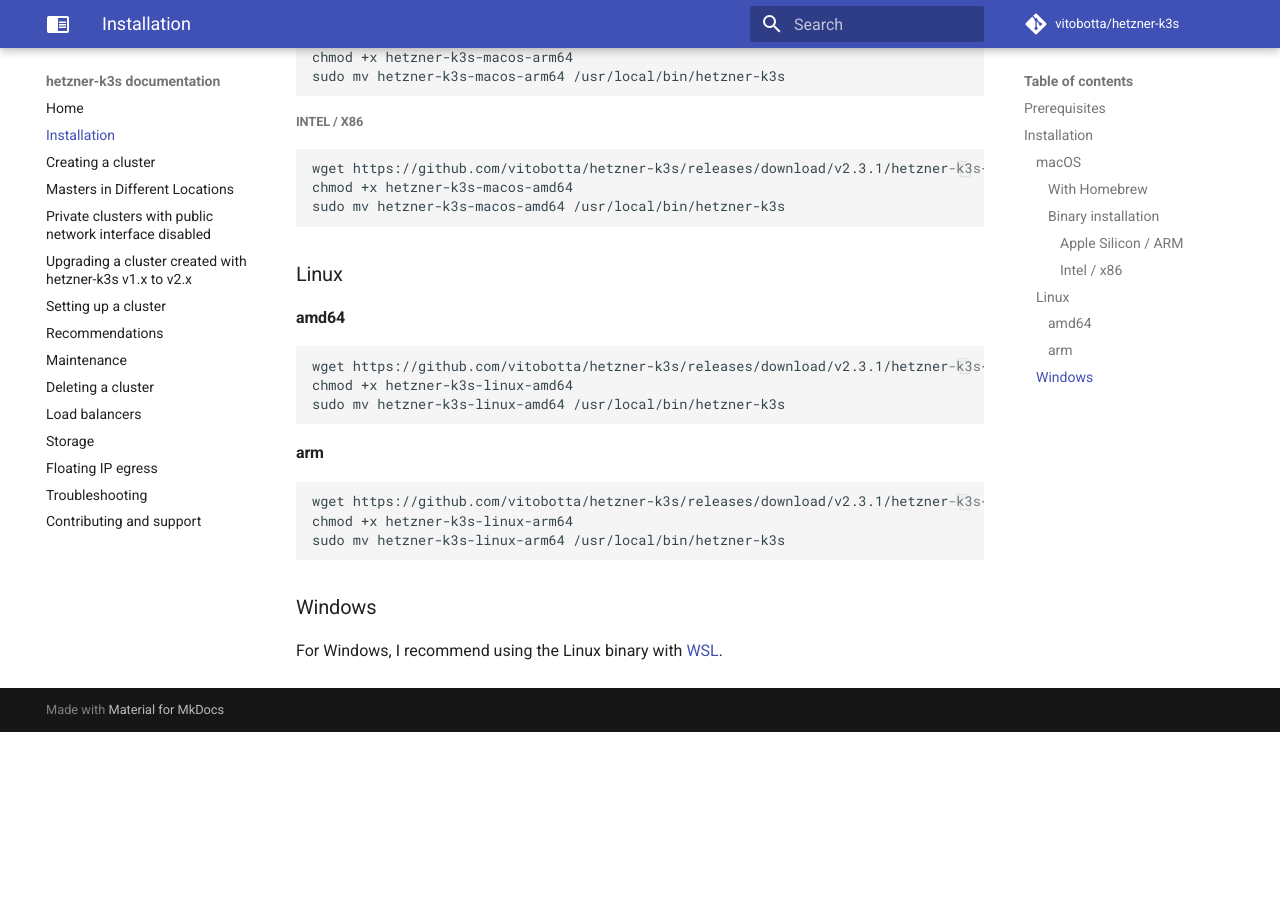
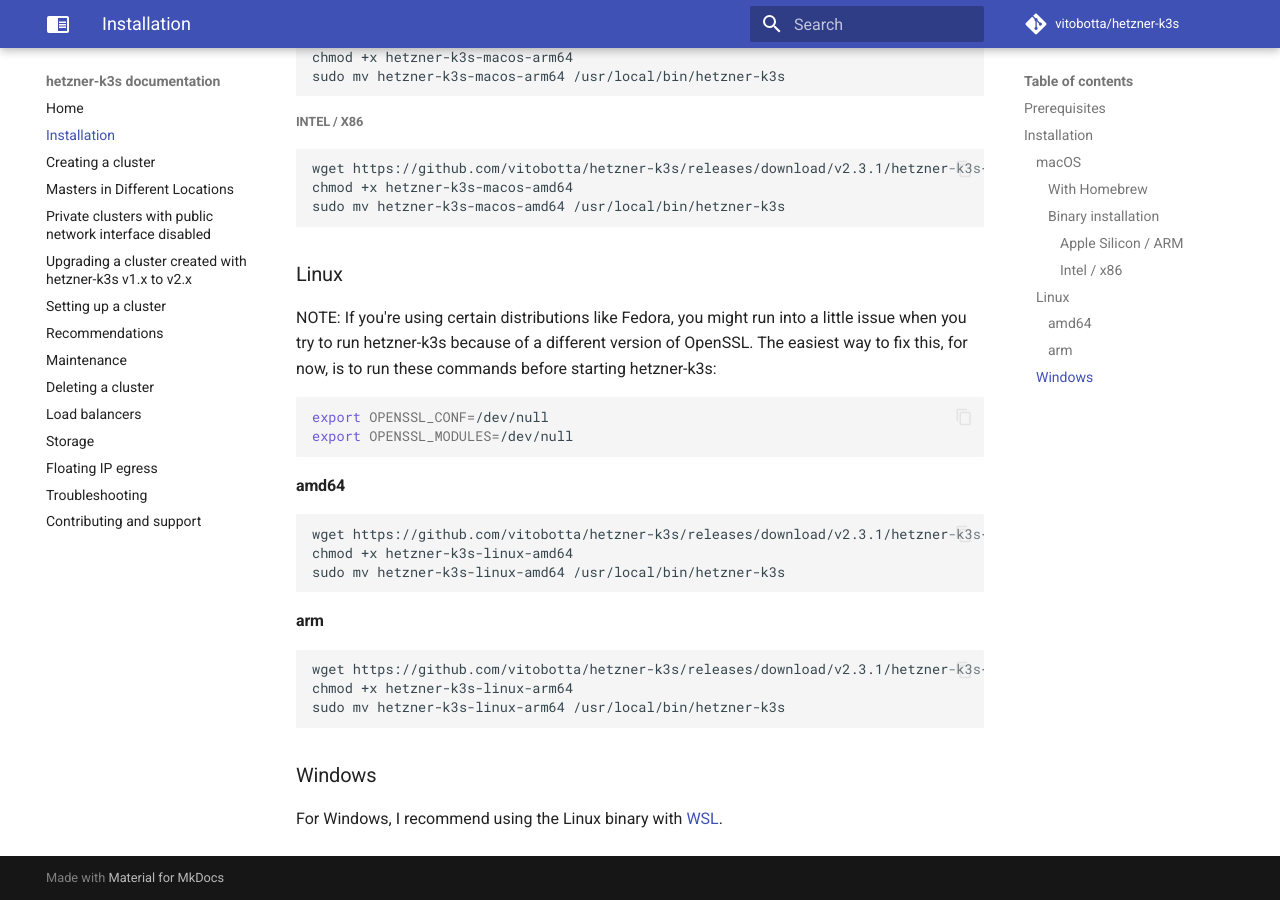
Before and after one commit to vitobotta/hetzner-k3s, an MkDocs documentation site: the page built from docs/Installation.md, in a window 1280 px wide and 900 px high, scrolled down 804 px. Built offline with MkDocs 1.6.1 and Material for MkDocs 9.7.7, drawn with Linux system fonts in a browser that asks for light colours; comment, search, counter and statistics services are not loaded; before the commit the page ends 1536 px from its top, so only the background shows below that.

Commit message:
Add OpenSSL workaround for Fedora users

````diff
--- a/docs/Installation.md
+++ b/docs/Installation.md
@@ -41,6 +41,13 @@
 
 ### Linux
 
+NOTE: If you're using certain distributions like Fedora, you might run into a little issue when you try to run hetzner-k3s because of a different version of OpenSSL. The easiest way to fix this, for now, is to run these commands before starting hetzner-k3s:
+
+```bash
+export OPENSSL_CONF=/dev/null
+export OPENSSL_MODULES=/dev/null
+```
+
 #### amd64
 ```bash
 wget https://github.com/vitobotta/hetzner-k3s/releases/download/v2.3.1/hetzner-k3s-linux-amd64
````
